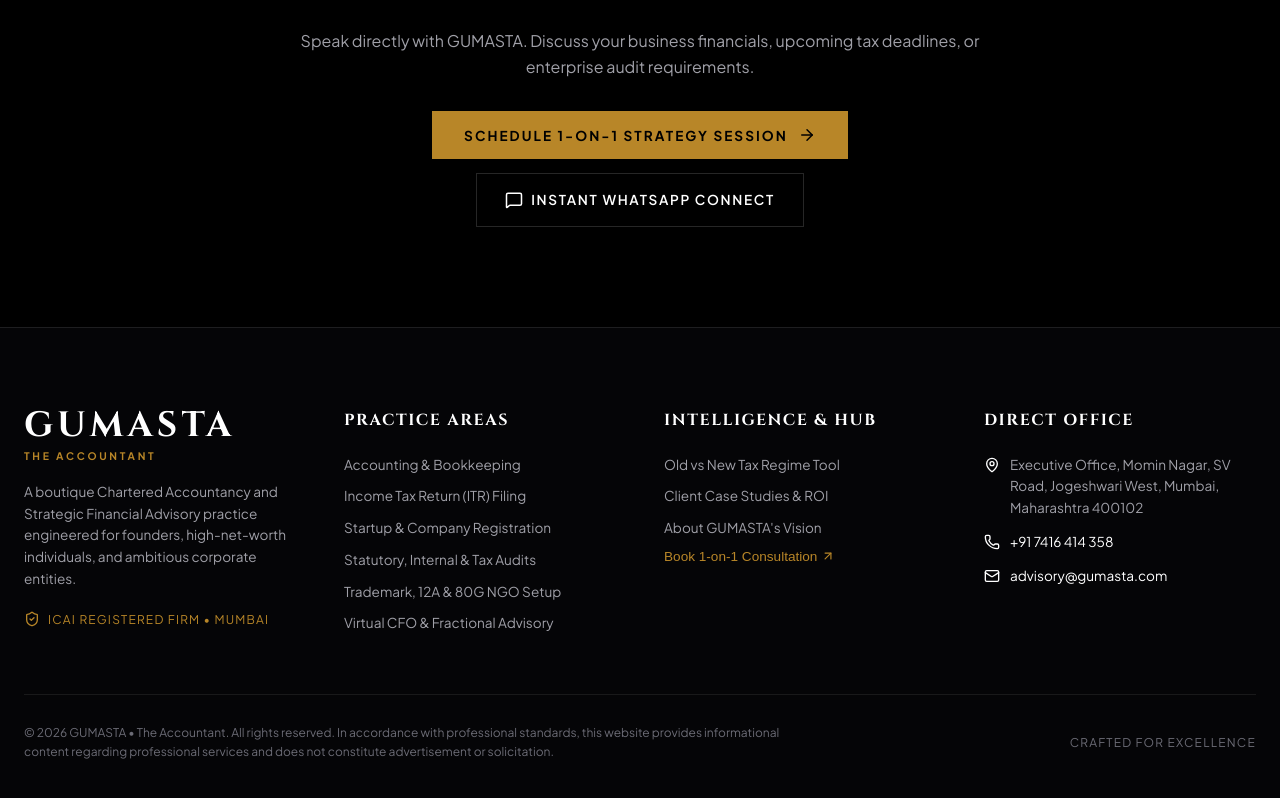
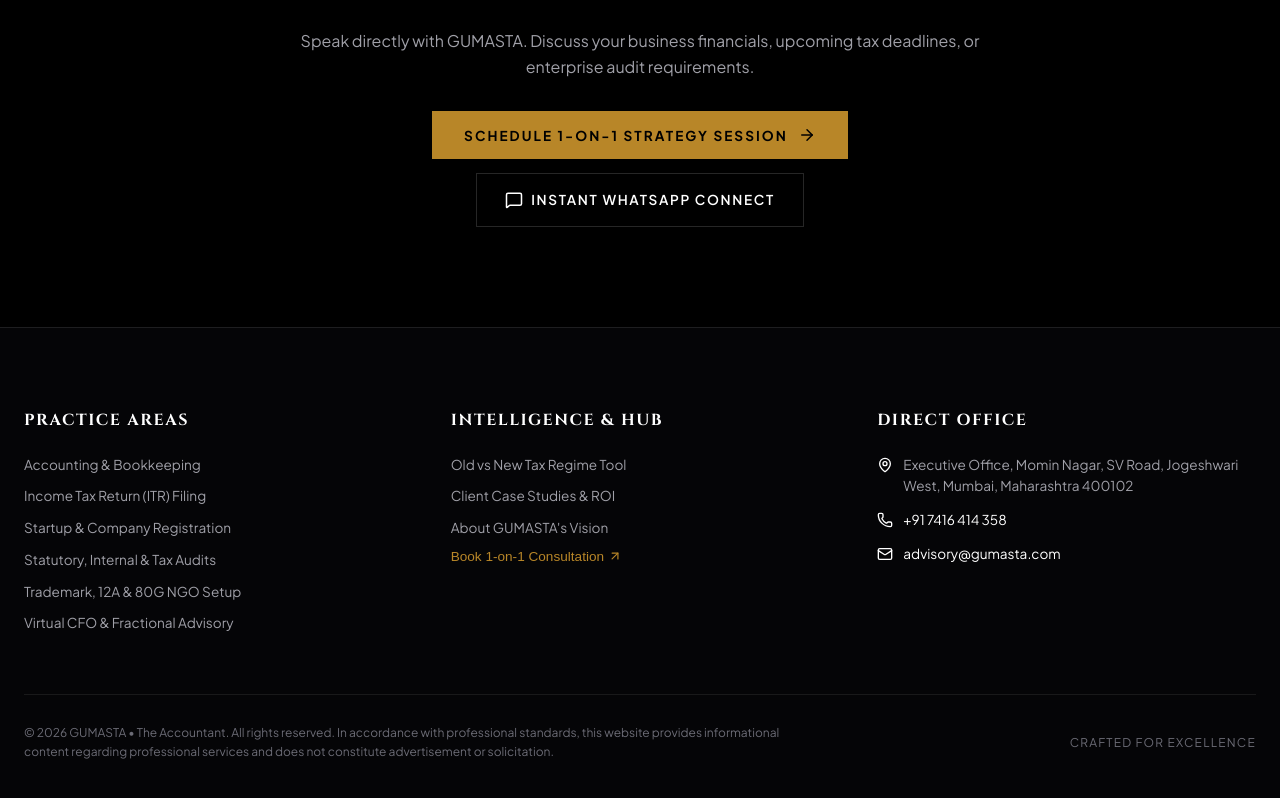
Before and after one commit to theaftabsk/nikil, a Next.js app: page / in a window 1280 px wide. Shown: the part 7770-8568 px from the top of the page. Built offline with nearby package versions, Linux system fonts and the light colour scheme; a web font is replaced by a local one.

Commit message:
Remove circled brand description and ICAI badge from footer

```diff
--- a/src/components/Footer.jsx
+++ b/src/components/Footer.jsx
@@ -1,7 +1,7 @@
 "use client";
 
 import Link from "next/link";
-import { ArrowUpRight, ShieldCheck, Mail, Phone, MapPin, Instagram, Linkedin, Twitter } from "lucide-react";
+import { ArrowUpRight, Mail, Phone, MapPin, Instagram, Linkedin, Twitter } from "lucide-react";
 
 export default function Footer({ onOpenBooking }) {
   return (
@@ -22,46 +22,7 @@
             marginBottom: "60px",
           }}
         >
-          {/* Brand Col */}
-          <div>
-            <div style={{ display: "flex", flexDirection: "column", gap: "2px", marginBottom: "16px" }}>
-              <span
-                style={{
-                  fontFamily: "'Cinzel', 'Plus Jakarta Sans', sans-serif",
-                  fontSize: "clamp(1.6rem, 3vw, 2.2rem)",
-                  fontWeight: 700,
-                  letterSpacing: "0.12em",
-                  textTransform: "uppercase",
-                  lineHeight: 1,
-                  color: "#ffffff",
-                }}
-              >
-                GUMASTA
-              </span>
-              <span
-                style={{
-                  fontFamily: "'Plus Jakarta Sans', sans-serif",
-                  fontSize: "0.65rem",
-                  letterSpacing: "0.26em",
-                  textTransform: "uppercase",
-                  color: "var(--accent-gold)",
-                  fontWeight: 700,
-                  marginTop: "3px",
-                }}
-              >
-                THE ACCOUNTANT
-              </span>
-            </div>
 
-            <p style={{ color: "var(--text-silver)", fontSize: "0.85rem", lineHeight: 1.6, marginBottom: "20px" }}>
-              A boutique Chartered Accountancy and Strategic Financial Advisory practice engineered for founders, high-net-worth individuals, and ambitious corporate entities.
-            </p>
-
-            <div style={{ display: "flex", alignItems: "center", gap: "8px", color: "var(--accent-gold)", fontSize: "0.75rem", letterSpacing: "0.1em" }}>
-              <ShieldCheck size={16} />
-              <span>ICAI REGISTERED FIRM • MUMBAI</span>
-            </div>
-          </div>
 
           {/* Practice Areas */}
           <div>
```
